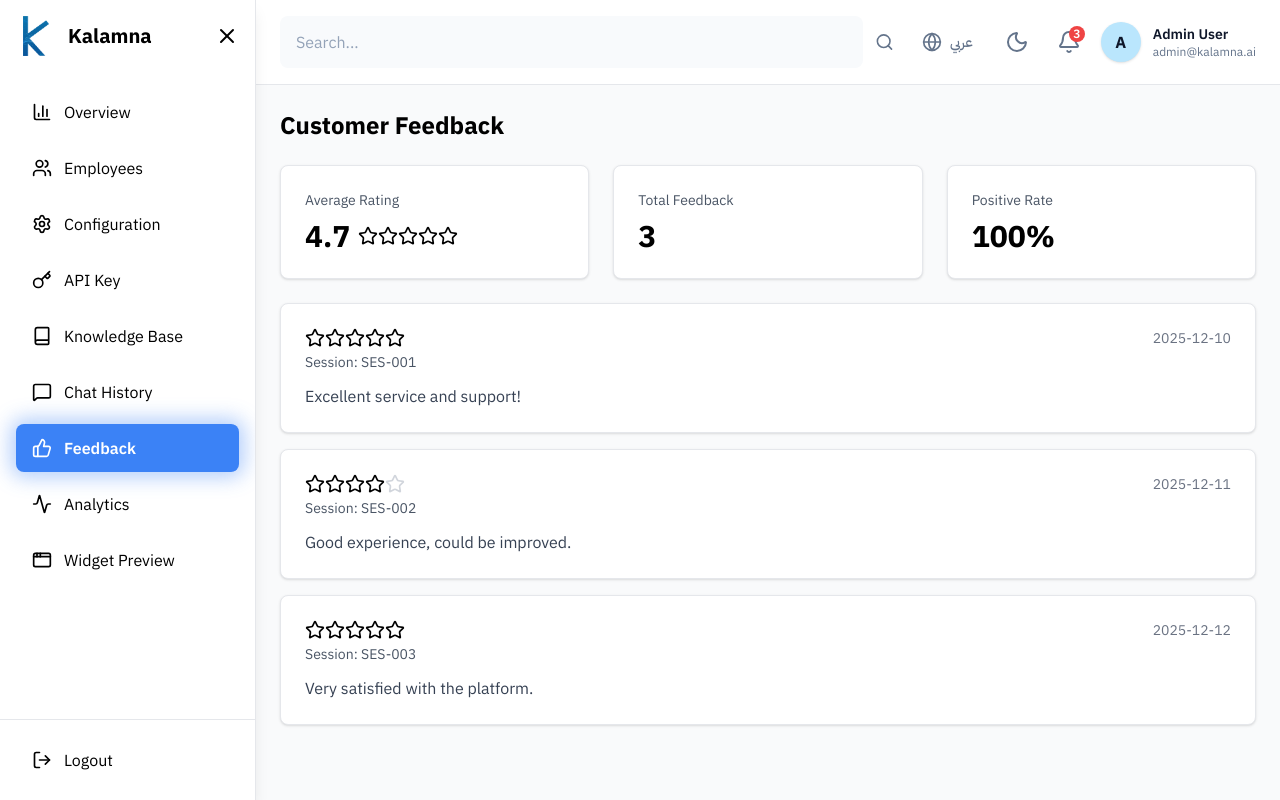
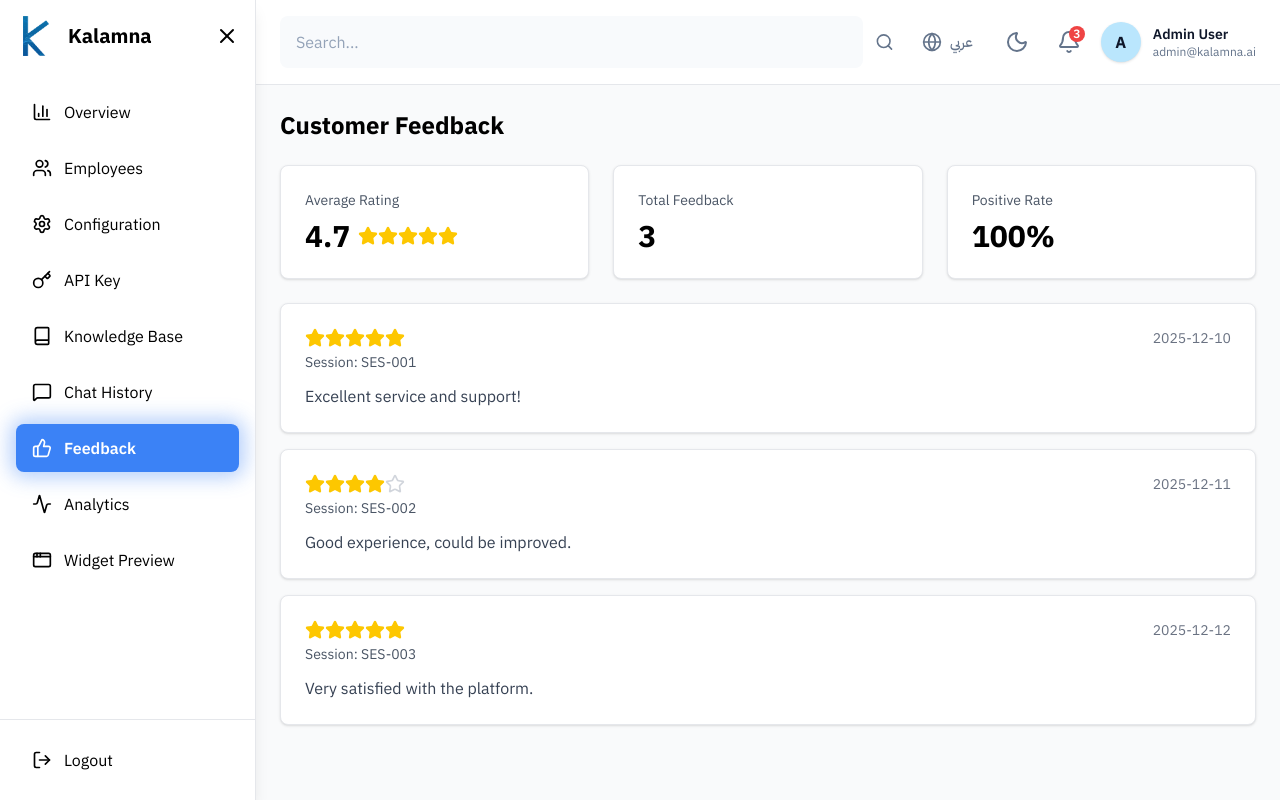
Before and after one commit to Kalamna/Kalamna-Dashboard, a React (Vite) app: page /feedback in a window 1280 px wide. Built offline with nearby package versions, Linux system fonts and the light colour scheme.

Commit message:
yellow stars

```diff
--- a/src/pages/feedback/FeedbackPage.tsx
+++ b/src/pages/feedback/FeedbackPage.tsx
@@ -143,7 +143,7 @@ function StarRating({ rating }: { rating: number }) {
           key={i}
           className={`w-5 h-5 ${
             i < rating
-              ? "text-warning fill-warning"
+              ? "text-yellow-400 fill-yellow-400"
               : "text-gray-300 dark:text-gray-600"
           }`}
         />
```
